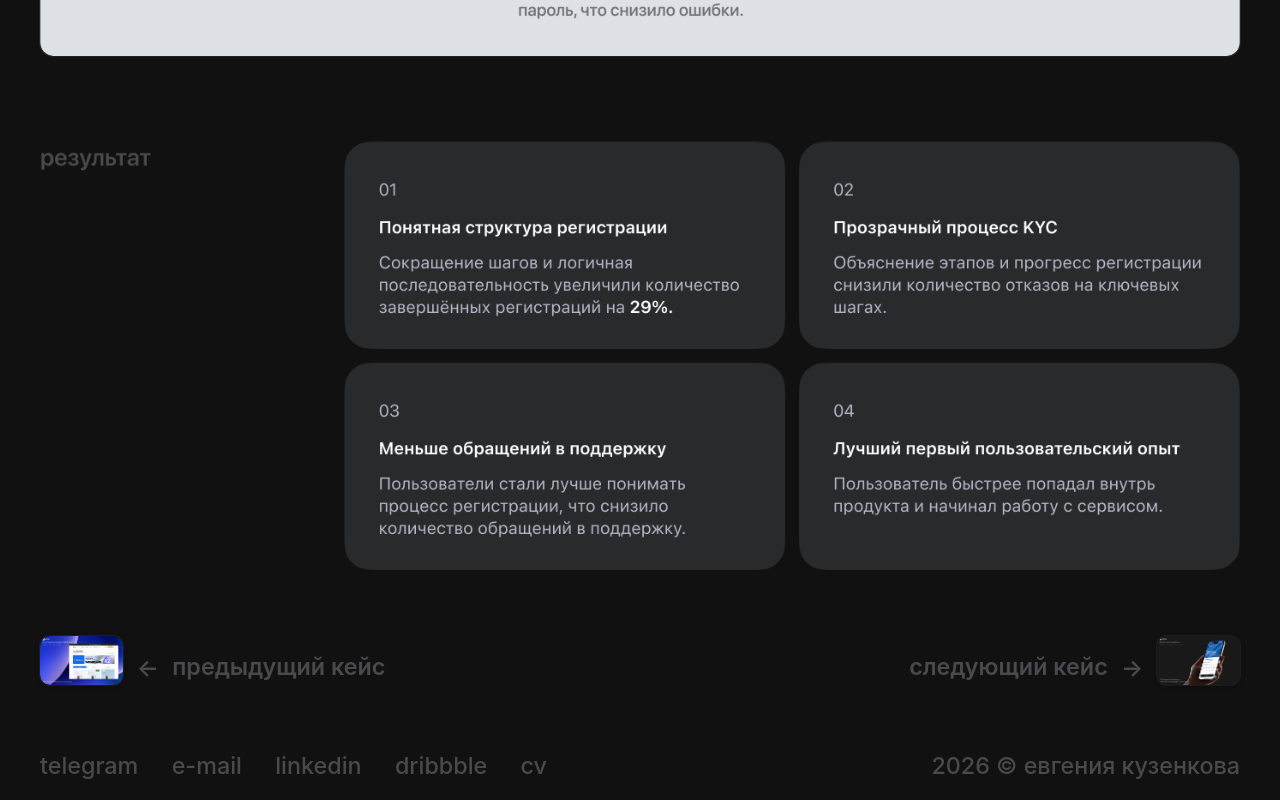
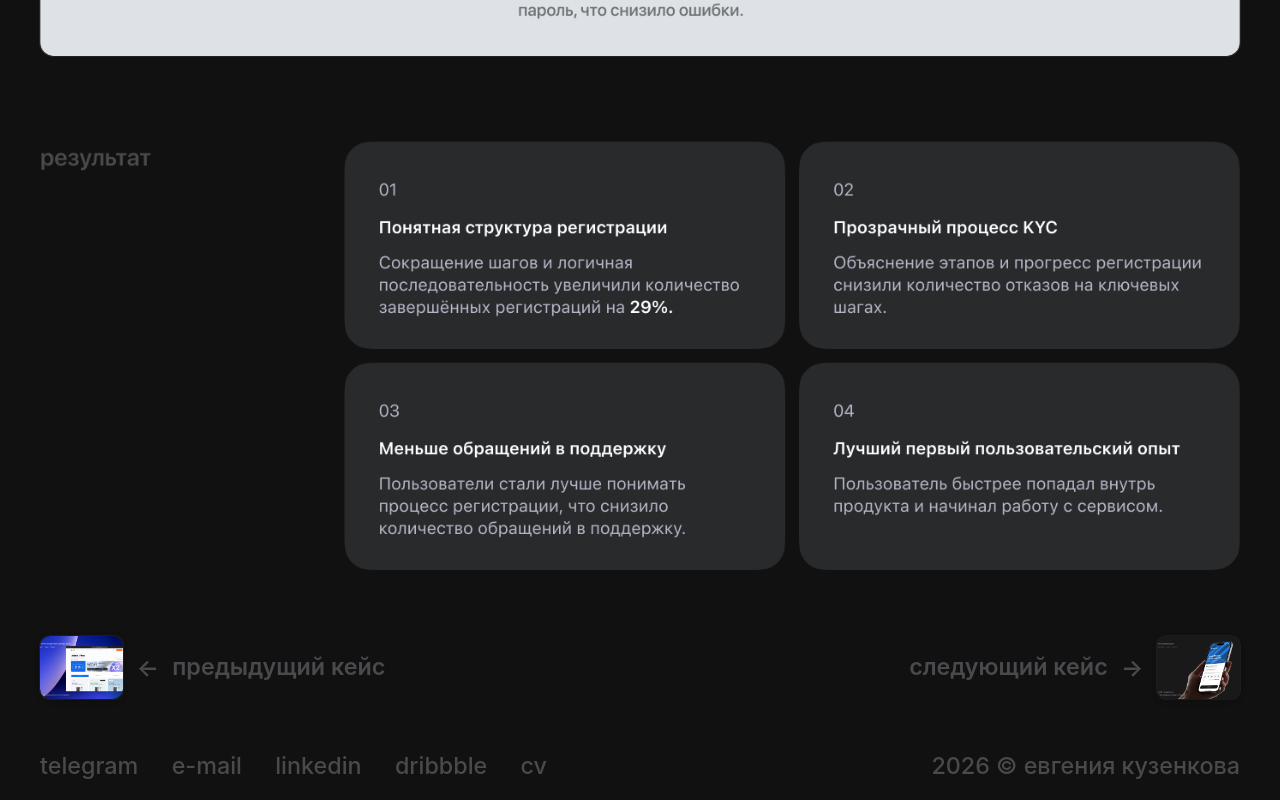
Before and after one commit to janekuzenkova-ops/Portfolio2, a Next.js app: page /case/auth-redesign in a window 1280 px wide. Shown: the part 8732-9532 px from the top of the page. Built offline with nearby package versions, Linux system fonts and the light colour scheme; a web font is replaced by a local one.

Commit message:
допилила 2

```diff
--- a/app/case/auth-redesign/page.tsx
+++ b/app/case/auth-redesign/page.tsx
@@ -177,39 +177,41 @@ export default function AuthRedesignCase() {
 
         {/* Prev / Next case */}
         <section className="px-5">
-          <div className="flex items-center justify-between">
-            <a href="/" className="case-nav-link flex items-center gap-4" style={{ fontSize: "28px", fontWeight: 600 }}>
+          <div style={{ display: "flex", alignItems: "center", justifyContent: "space-between" }}>
+            <a href="/" className="case-nav-link" style={{ display: "flex", alignItems: "center", gap: "16px", fontSize: "28px", fontWeight: 600 }}>
               <TiltImage
                 src="/images/case2-header.png"
                 alt="Предыдущий кейс"
                 width={200}
                 height={150}
-                className="w-full h-full object-cover rounded-xl"
+                className="object-cover rounded-xl"
                 style={{
                   width: "100px",
                   height: "75px",
                   overflow: "hidden",
                   borderRadius: "12px",
                   boxShadow: "0 0 0 1px rgba(255,255,255,0.08), 0 2px 8px rgba(0,0,0,0.3)",
+                  flexShrink: 0,
                 }}
               />
               <span style={{ display: "inline-block", transform: "translateY(1px)" }}>←</span> предыдущий кейс
             </a>
 
-            <a href="/" className="case-nav-link flex items-center gap-4" style={{ fontSize: "28px", fontWeight: 600 }}>
+            <a href="/" className="case-nav-link" style={{ display: "flex", alignItems: "center", gap: "16px", fontSize: "28px", fontWeight: 600 }}>
               следующий кейс <span style={{ display: "inline-block", transform: "translateY(1px)" }}>→</span>
               <TiltImage
                 src="/images/case1-header.png"
                 alt="Следующий кейс"
                 width={200}
                 height={150}
-                className="w-full h-full object-cover rounded-xl"
+                className="object-cover rounded-xl"
                 style={{
                   width: "100px",
                   height: "75px",
                   overflow: "hidden",
                   borderRadius: "12px",
                   boxShadow: "0 0 0 1px rgba(255,255,255,0.08), 0 2px 8px rgba(0,0,0,0.3)",
+                  flexShrink: 0,
                 }}
               />
             </a>
--- a/components/TiltImage.tsx
+++ b/components/TiltImage.tsx
@@ -47,10 +47,12 @@ export default function TiltImage({ src, alt, width, height, className, style }:
     >
       <div
         style={{
+          width: "100%",
+          height: "100%",
           overflow: overflow as string,
           borderRadius: borderRadius as string,
           boxShadow: boxShadow as string,
-          transition: "transform 0.25s ease-out, box-shadow 0.25s ease-out",
+          transition: "transform 0.25s ease-out",
           transform: `rotateX(${tilt.x}deg) rotateY(${tilt.y}deg) scale(${hovered ? 1.05 : 1})`,
           transformStyle: "preserve-3d",
         }}
@@ -61,7 +63,7 @@ export default function TiltImage({ src, alt, width, height, className, style }:
           width={width}
           height={height}
           className={className}
-          style={{ display: "block" }}
+          style={{ display: "block", width: "100%", height: "100%" }}
         />
       </div>
     </div>
```
